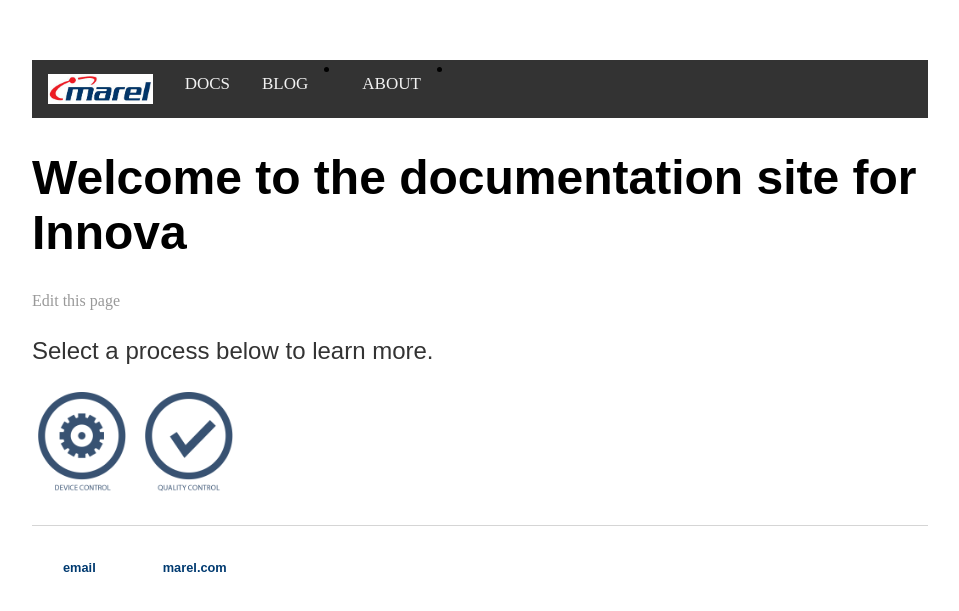
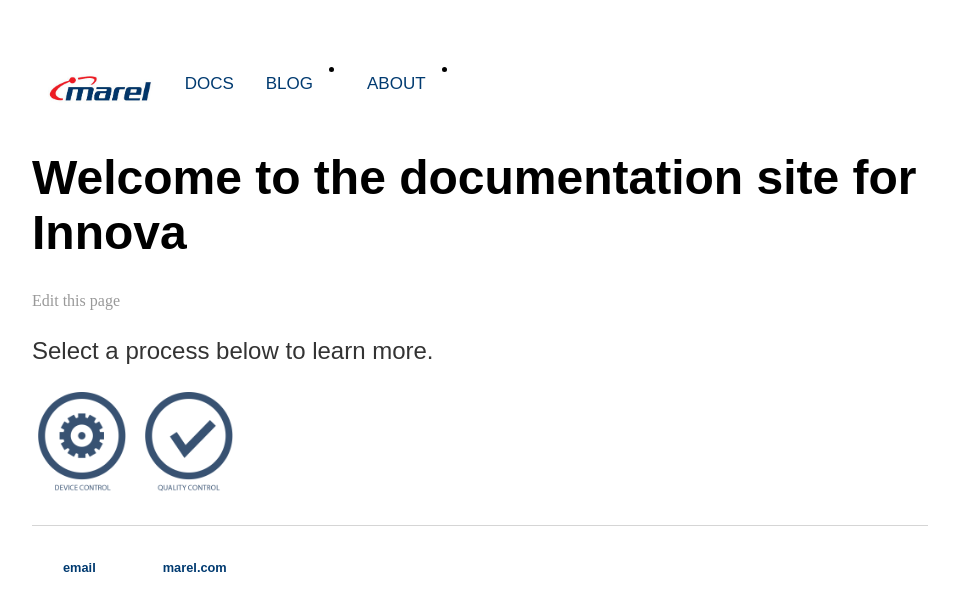
Before and after one commit to daniellegunter/pohlvault.github.io, a Jekyll site: the page built from index.html, in a window 1280 px wide. Shown: the top 611 px of the page, without its empty margins (160-1119 px from the left). Built offline with Jekyll 4.4.1, drawn with Linux system fonts in a browser that asks for light colours.

Commit message:
Update main.css

```diff
--- a/css/main.css
+++ b/css/main.css
@@ -9,7 +9,7 @@
 
 /* Add a black background color to the top navigation */
 .topnav {
-    background-color: #333;
+    background-color: #ffffff;
     overflow: hidden;
 }
 
@@ -17,23 +17,24 @@
 .topnav a {
     float: left;
     display: block;
-    color: #f2f2f2;
+    color: #003A70;
     text-align: center;
     padding: 14px 16px;
     text-decoration: none;
+    font-family:'Myriad Pro', 'Arial', 'Sans-Serif';
     font-size: 17px;
 }
 
 /* Change the color of links on hover */
 .topnav a:hover {
-    background-color: #ddd;
-    color: black;
+    background-color: #f0f0f0;
+    color: #003A70;
 }
 
 /* Add a color to the active/current link */
 .topnav a.active {
-    background-color: #4CAF50;
-    color: white;
+    background-color: #f0f0f0;
+    color: #003A70;
 }
 
 ul {
```
